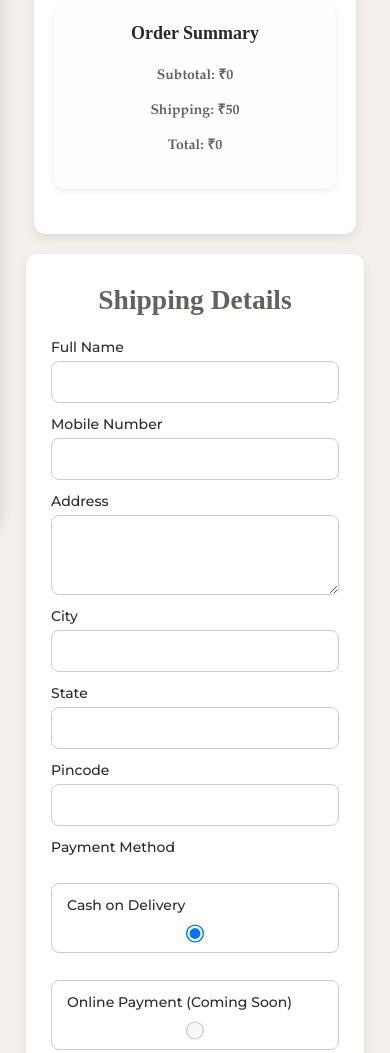
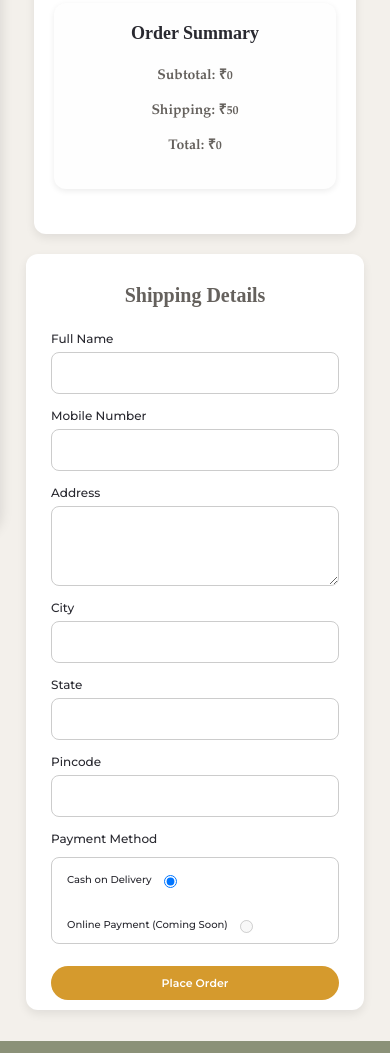
Before and after one commit to Leisha-05/Velunora, a plain HTML site: page wishlist_cart/checkout.html in a window 390 px wide. Shown: the part 306-1359 px from the top of the page. Drawn offline with Linux system fonts and the light colour scheme; no server answers.

Commit message:
radio button corrected

```diff
--- a/wishlist_cart/checkout.css
+++ b/wishlist_cart/checkout.css
@@ -58,9 +58,8 @@
   min-height: 80px;
 }
 
-.payment-option {
-  margin-top: 15px;
-  font-size: 1.3rem;
+#wish{
+  margin-top: 120px;
 }
 
 .checkout-summary-box {
@@ -120,102 +119,6 @@ h1{
   text-align: center;
 }
 
-/*.payment-option {
-  margin-top: 10px;
-  display: flex;
-  flex-direction: column;
-  gap: 10px;
-}
-
-
-.payment-row-del {
-  position: relative;
-  display: block;
-  padding: 12px 15px;
-  background: #fff;
-  border: 1px solid #ccc;
-  border-radius: 8px;
-  margin-bottom: 15px;
-  font-size: 1.3rem;
-  cursor: pointer;
-}
-
-
-.payment-row input[type="radio"],
-.payment-row-del input[type="radio"] {
-  position: absolute;
-  bottom: 12px;
-  left: 15px;
-  transform: scale(1.2);
-  margin: 0;
-  padding: 0;
-}*/
-
-/*.radio{
-    transform: translateX(-30.5rem);
-}
-.radio2{
-    transform: translateY(-2.5rem);
-    transform: translateX(-40rem);
-}
-#radio{
-    gap: 20rem;
-}*/
-
-
-/*.payment-label {
-  display: block;
-  background: #fff;
-  border: 1px solid #ccc;
-  border-radius: 8px;
-  padding: 12px 15px;
-  margin-bottom: 15px;
-  font-size: 1.3rem;
-  color: var(--black);
-}
-
-.payment-label input[type="radio"] {
-  display: block;
-  margin: 8px 0 0 0;
-  transform: scale(1.2);
-}
-*/
-.payment-option {
-  margin-top: 15px;
-  display: flex;
-  flex-direction: column;
-  gap: 15px;
-}
-
-.payment-row,
-.payment-row-del {
-  display: flex;
-  flex-direction: column;   /* stack vertically */
-  align-items: flex-start;
-   gap: 10px;
-  background: #fff;
-  border: 1px solid #ccc;
-  padding: 12px 15px;
-  border-radius: 8px;
-  font-size: 1.3rem;
-  cursor: pointer;
-  transition: background 0.3s;
-  justify-content: flex-start;    /* ✅ Ensures left alignment */
-  text-align: left;
-}
-
-.payment-row:hover,
-.payment-row-del:hover {
-  background-color: #f8f8f8;
-}
-
-.payment-row input[type="radio"],
-.payment-row-del input[type="radio"] {
-  transform: scale(1.2);
-}
-#wish{
-  margin-top: 120px;
-}
 @media (max-width: 1022px) {
   /* Stack columns */
   main#wish.wishlist-container {
@@ -328,16 +231,101 @@ h1{
   }
 }
 
+
+.payment-option {
+  display: flex;
+  flex-direction: column;
+  gap: 15px;
+  width: 100%;
+   background: #fff;
+  border: 1px solid #ccc;
+  padding: 10px 15px;
+  border-radius: 8px;
+  padding-top: 0;
+}
+
 .payment-row,
 .payment-row-del {
+  display: inline-flex;   /* ✅ only takes content width! */
+  flex-direction: row;
+  align-items: center;
+  gap: 12px;               /* tight gap! */
+
+  font-size: 1.3rem;
+}
+
+.payment-row span,
+.payment-row-del span {
+  white-space: nowrap;
+}
+
+.payment-option {
+  display: flex;
   flex-direction: column;
-  align-items: flex-start;
-  gap: 8px;
-   text-align: left;
+  gap: 15px;
+  align-items: flex-start;  /* so boxes stay left */
 }
-@media (max-width: 600px) {
-  .payment-row input[type="radio"],
-  .payment-row-del input[type="radio"] {
-    transform: scale(1.4);
+
+.payment-row,
+.payment-row-del {
+  width: auto;      /* ✅ only as wide as needed */
+}
+
+.payment-option > div {
+  width: 100%;      /* ✅ outer container still full-width */
+}
+.pay{
+  margin-bottom: 10px;
+}
+
+@media (max-width: 768px) {
+  .checkout-form-card {
+    font-size: 0.9rem;  /* 14.4px */
+    /* padding: 1.5rem; */
+  }
+  .payment-option span{
+    font-size: 1.3rem;
+  }
+  span{
+    font-size: 1.4rem;
+  }
+  .checkout-form-card h2 {
+    font-size: 2.5rem; /* 24px */
   }
 }
+
+/* Small tablets & large phones */
+@media (max-width: 600px) {
+  .checkout-form-card {
+    font-size: 0.85rem;  /* ~13.6px */
+    /* padding: 2.3rem; */
+  }
+  .payment-option span{
+    font-size: 1.2rem;
+  }
+  span{
+    font-size: 1.3rem;
+  }
+
+  .checkout-form-card h2 {
+    font-size: rem;
+  }
+}
+
+/* Phones */
+@media (max-width: 480px) {
+  .checkout-form-card {
+    font-size: 0.8rem;  /* ~12.8px */
+    /* padding: 1rem; */
+  }
+  .payment-option span{
+    font-size: 1rem;
+  }
+  span{
+    font-size: 1.2rem;
+  }
+
+  .checkout-form-card h2 {
+    font-size: 2rem;
+  }
+}
--- a/wishlist_cart/checkout.html
+++ b/wishlist_cart/checkout.html
@@ -5,9 +5,14 @@
     <meta name="viewport" content="width=device-width, initial-scale=1.0" />
     <title>Checkout | Velunora</title>
     <link rel="stylesheet" href="../an+nav+search.css" />
-  <link rel="stylesheet" href="wishlist.css" /> <!-- reuse existing theme -->
-  <link rel="stylesheet" href="checkout.css" /> <!-- reuse existing theme -->
-  <link rel="stylesheet" href="https://cdnjs.cloudflare.com/ajax/libs/font-awesome/6.7.2/css/all.min.css" />
+    <link rel="stylesheet" href="wishlist.css" />
+    <!-- reuse existing theme -->
+    <link rel="stylesheet" href="checkout.css" />
+    <!-- reuse existing theme -->
+    <link
+      rel="stylesheet"
+      href="https://cdnjs.cloudflare.com/ajax/libs/font-awesome/6.7.2/css/all.min.css"
+    />
   </head>
   <body>
     <!-- Announcement Bar -->
@@ -17,7 +22,9 @@
     <header class="navbar">
       <div class="logo">
         <div class="logo-top">
-        <h1 class="logo-text">&nbsp;&nbsp;Velunora <i class="fa-solid fa-heart"></i></h1>
+          <h1 class="logo-text">
+            &nbsp;&nbsp;Velunora <i class="fa-solid fa-heart"></i>
+          </h1>
         </div>
         <p class="tagline">Crafted with Soul, Curated with Love</p>
       </div>
@@ -41,18 +48,25 @@
     <main class="wishlist-container" id="wish">
       <!-- Sidebar -->
       <aside class="user-sidebar">
-      <img src="../images/user-avatar.png" alt="User Avatar" class="user-avatar" />
+        <img
+          src="../images/user-avatar.png"
+          alt="User Avatar"
+          class="user-avatar"
+        />
         <h3 class="user-name" id="userName"></h3>
         <p class="user-email" id="userEmail"></p>
-
 
         <div class="checkout-summary-box">
           <h1>Order Summary</h1>
           <h3>Subtotal: ₹<span id="subtotal">0</span></h3>
           <h3>Shipping: ₹<span id="shipping">50</span></h3>
-        <h3><strong>Total: ₹<span id="total">0</span></strong></h3>
+          <h3>
+            <strong>Total: ₹<span id="total">0</span></strong>
+          </h3>
           <div class="order-btn-wrapper">
-          <button class="order-all-btn" id="place-order-btn">Place Order</button>
+            <button class="order-all-btn" id="place-order-btn">
+              Place Order
+            </button>
           </div>
         </div>
       </aside>
@@ -63,37 +77,41 @@
           <form id="shipping-form">
             <h2>Shipping Details</h2>
 
-        <label>Full Name</label>
+            <label><span>Full Name</span></label>
             <input type="text" id="name" required />
 
-        <label>Mobile Number</label>
+            <label><span>Mobile Number</span></label>
             <input type="tel" id="phone" required />
 
-        <label>Address</label>
+            <label><span>Address</span></label>
             <textarea id="address" required></textarea>
 
-        <label>City</label>
+            <label><span>City</span></label>
             <input type="text" id="city" required />
 
-        <label>State</label>
+            <label><span>State</span></label>
             <input type="text" id="state" required />
 
-        <label>Pincode</label>
+            <label><span>Pincode</span></label>
             <input type="text" id="pincode" required />
 
-         <label>Payment Method</label>
+            <label class="pay"><span>Payment Method</span></label>
             <div class="payment-option">
               <label class="payment-row-del">
-             Cash on Delivery
-            <input type="radio" name="payment" value="COD" class="radio" checked />
+                <span>Cash on Delivery</span>
+                <input type="radio" name="payment" value="COD" checked />
               </label>
+
               <label class="payment-row">
-            Online Payment (Coming Soon)
-            <input type="radio" name="payment" value="Online" class="radio2" disabled />
+                <span>Online Payment (Coming Soon)</span>
+                <input type="radio" name="payment" value="Online" disabled />
               </label>
             </div>
+
             <div class="order-btn-mobile">
-         <button type="submit" class="order-all-btn mobile">Place Order</button>
+              <button type="submit" class="order-all-btn mobile">
+                Place Order
+              </button>
             </div>
           </form>
         </div>
```
Lines whose indentation alone changed are shown as unchanged.
